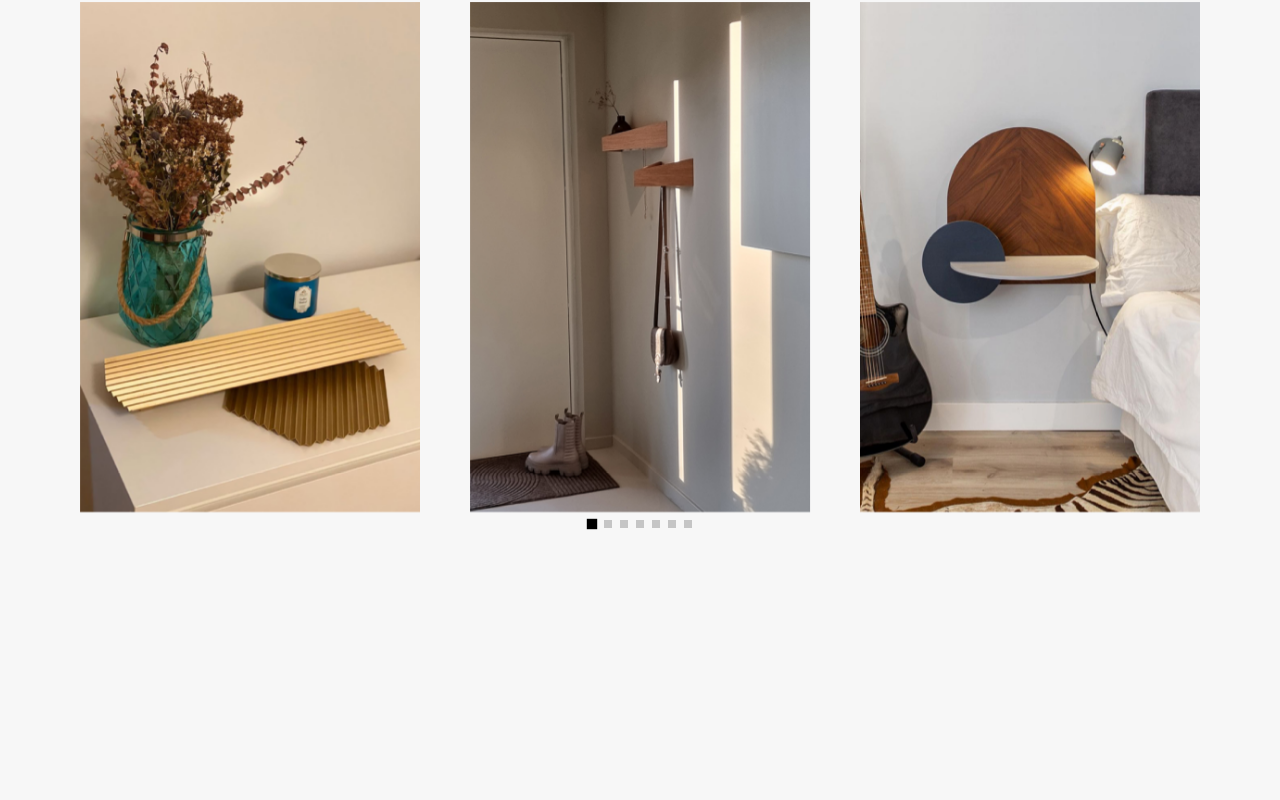
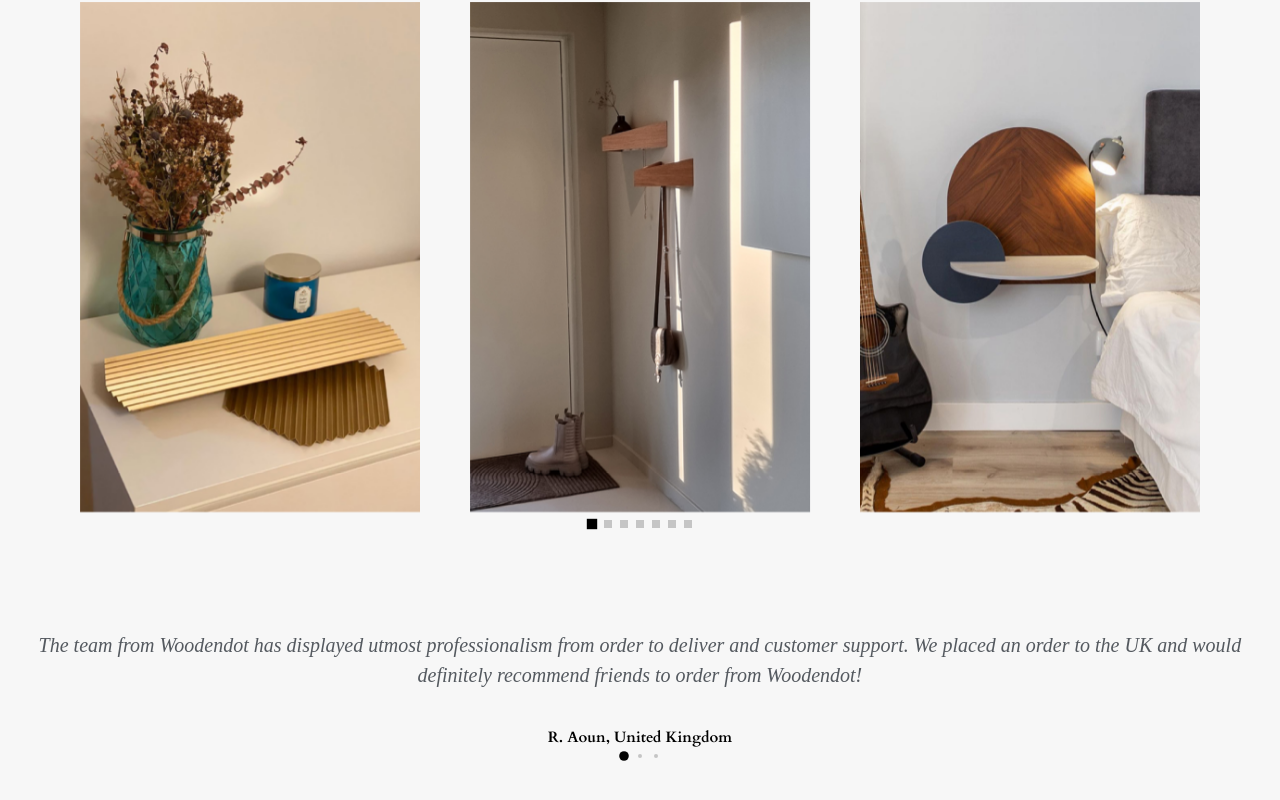
Before and after one commit to DenisShkarinov/woodendot, a React (Create React App) app: page / in a window 1280 px wide. Shown: the part 3874-4674 px from the top of the page. Before the commit the page ends 4504 px from the top, so only its background shows below. Built offline with nearby package versions, Linux system fonts and the light colour scheme.

Commit message:
reviews block ready

```diff
--- a/src/App.js
+++ b/src/App.js
@@ -6,11 +6,14 @@ import Description from './components/description/description';
 import DecorStyles from './components/decorStyles/DecorStyles';
 import CollectionBlock from './components/collection/CollectionBlock';
 import Stories from './components/stories/stories';
+import Reviews from './components/reviews/reviews';
+import data from './components/reviews/data';
 
 import './App.scss';
 
 function App() {
   const [burgerIsPressed, setBurgerIsPressed] = useState(false)
+  const [reviews, setReviews] = useState(data)
 
   return (
     <div className="App">
@@ -21,6 +24,8 @@ function App() {
         <DecorStyles />
         <CollectionBlock />
         <Stories />
+        <Reviews reviews={reviews}/>
+
       </main>
     </div>
   );
--- /dev/null
+++ b/src/components/reviews/data.js
@@ -0,0 +1,21 @@
+export default [
+   {
+      id: 1,
+      message: "The team from Woodendot has displayed utmost professionalism from order to deliver and customer support. We placed an order to the UK and would definitely recommend friends to order from Woodendot!",
+      name: 'R. Aoun',
+      country: 'United Kingdom'
+   },
+
+   {
+      id: 2,
+      message: "The team from Woodendot has displayed utmost professionalism from order to deliver and customer support. We placed an order to the UK and would definitely recommend friends to order from Woodendot!",
+      name: 'S. Anton',
+      country: 'Russia'
+   },
+   {
+      id: 3,
+      message: "The team from Woodendot has displayed utmost professionalism from order to deliver and customer support. We placed an order to the UK and would definitely recommend friends to order from Woodendot!",
+      name: 'D. Anonim',
+      country: 'Random'
+   }
+]
--- /dev/null
+++ b/src/components/reviews/reviews.js
@@ -0,0 +1,35 @@
+import { Swiper, SwiperSlide } from "swiper/react"
+import { Pagination } from "swiper"
+import './reviews.scss'
+// Import Swiper styles
+import 'swiper/css';
+import 'swiper/css/pagination';
+
+function Reviews ({ reviews }) {
+
+   return (
+      <section id="reviews">
+         <Swiper
+            modules={[Pagination]}
+            pagination={{ clickable: true }}
+         >
+            {
+               reviews.map((review) => {
+                  const {id, message, name, country} = review
+
+                  return (
+                     <SwiperSlide key={id}>
+                        <div className="review">
+                           <p>{ message }</p>
+                           <h4>{name}, {country}</h4>
+                        </div>
+                     </SwiperSlide>
+                  )
+               })
+            }
+         </Swiper>
+      </section>
+   )
+}
+
+export default Reviews
--- /dev/null
+++ b/src/components/reviews/reviews.scss
@@ -0,0 +1,37 @@
+#reviews {
+   padding: 0 3% 82px;
+
+   .swiper {
+      max-width: 1242px;
+      width: 100%;
+      padding-bottom: 1em;
+
+      .review {
+         text-align: center;
+         p {
+            font-size: 20px;
+            line-height: 30px;
+            font-style: italic;
+            padding-bottom: 37px;
+         }
+         h4 {
+            font-family: 'Cardo', serif;
+            font-size: 15px;
+            line-height: 21px;
+         }
+      }
+
+      .swiper-pagination {
+         bottom: 0;
+
+         &-bullet {
+            background-color: #020202;
+            transform: scale(0.5);
+
+            &-active {
+               transform: scale(1.2);
+            }
+         }
+      }
+   }
+}
```
